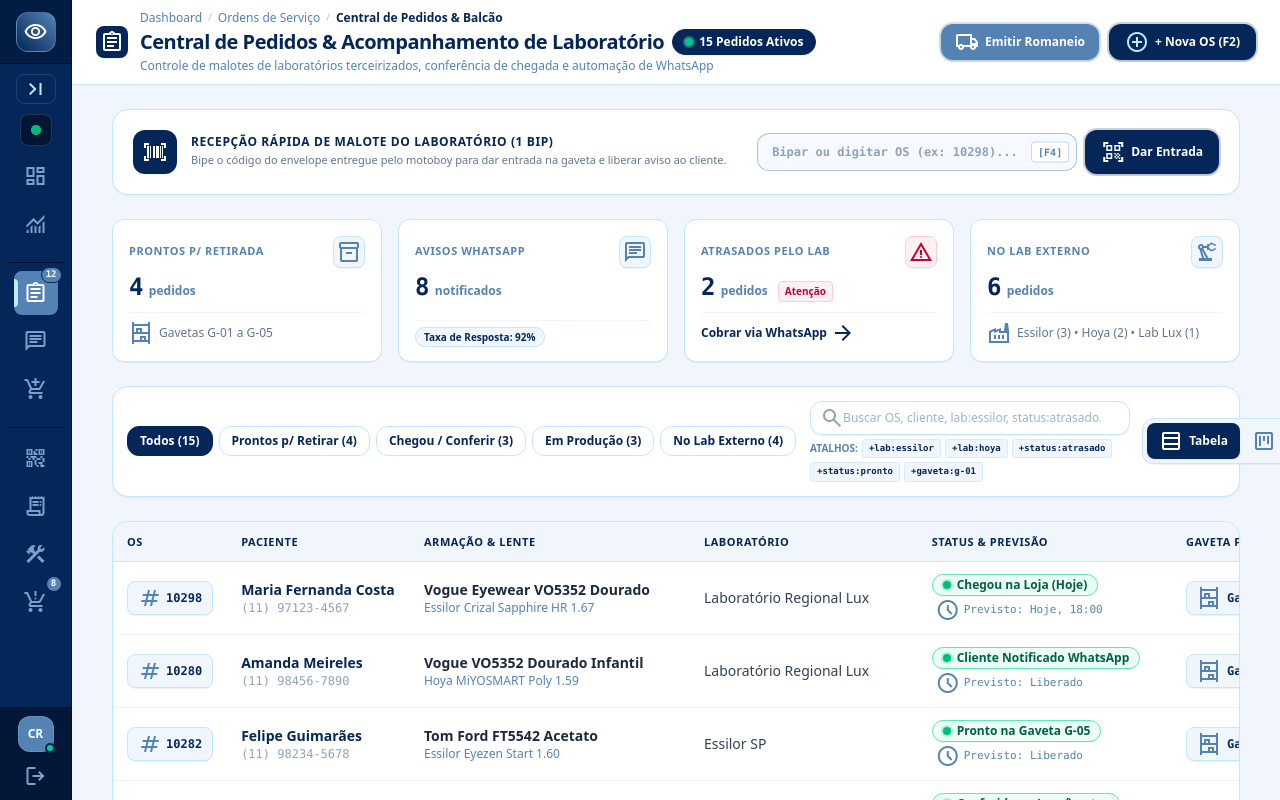
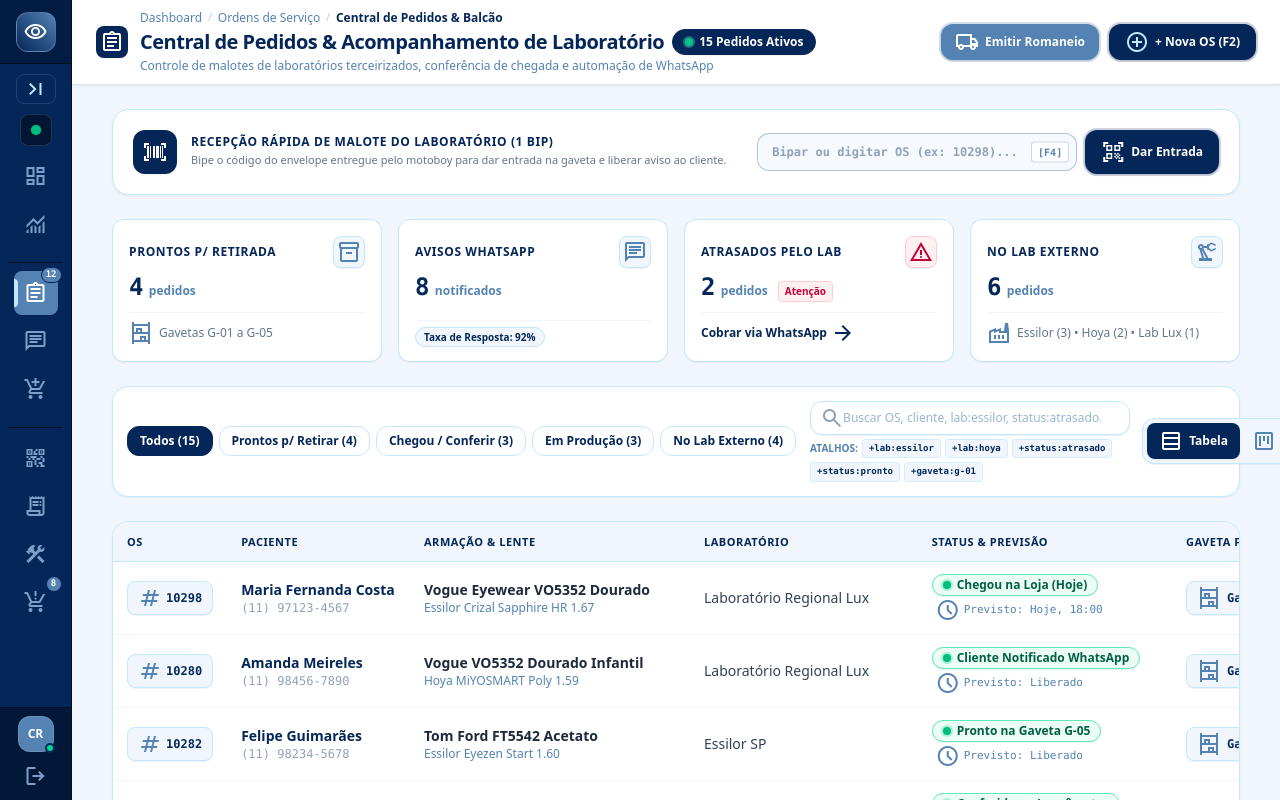
Before and after one commit to Macieljs/Fatura-otica, a Next.js app: page /ordens-de-servico/fila in a window 1280 px wide. Shown: the top 800 px of the page. Built offline with nearby package versions, Linux system fonts and the light colour scheme.

Commit message:
fix(design-system): reforcar peso e contraste dos titulos de kpi e metric cards para bold Deep Navy

```diff
--- a/app/ordens-de-servico/fila/page.tsx
+++ b/app/ordens-de-servico/fila/page.tsx
@@ -1111,7 +1111,7 @@ function FilaLaboratorioContent() {
                                     <span className="material-symbols-outlined text-[16px] text-[#5483B3] shrink-0">
                                       person
                                     </span>
-                                    <span className="font-bold truncate text-[13px]" title={item.cliente}>
+                                    <span className="font-extrabold text-[#052659] truncate text-[13px]" title={item.cliente}>
                                       {item.cliente}
                                     </span>
                                   </div>
--- a/components/KpiCard.tsx
+++ b/components/KpiCard.tsx
@@ -78,8 +78,10 @@ export default function KpiCard({
     >
       <div>
         {/* Top Row: Rótulo de Categoria e Squircle de Ícone Clínico */}
-        <div className="flex items-center justify-between text-[#5483B3] text-[10.5px] sm:text-[11px] font-bold uppercase tracking-wider">
-          <span className="truncate pr-2">{title}</span>
+        <div className="flex items-center justify-between gap-2">
+          <span className="truncate pr-1 text-xs font-extrabold uppercase tracking-wider text-[#052659]">
+            {title}
+          </span>
           {icon && (
             <div
               className={`w-8 h-8 rounded-lg border flex items-center justify-center shrink-0 group-hover:scale-105 transition-transform shadow-2xs ${getIconStyles()}`}
--- a/components/MetricCard.tsx
+++ b/components/MetricCard.tsx
@@ -42,8 +42,10 @@ export default function MetricCard({
       className={`bg-white rounded-2xl border border-[#C1E8FF] p-5 flex flex-col justify-between shadow-xs hover:shadow-md hover:-translate-y-0.5 hover:border-[#5483B3] transition-all duration-200 group ${className}`}
     >
       <div>
-        <div className="flex items-center justify-between text-[#5483B3] text-[11px] font-bold uppercase tracking-wider gap-2">
-          <span className="truncate">{label}</span>
+        <div className="flex items-center justify-between gap-2">
+          <span className="truncate text-xs font-extrabold uppercase tracking-wider text-[#052659]">
+            {label}
+          </span>
           <div
             className={`w-10 h-10 rounded-xl border flex items-center justify-center shrink-0 shadow-2xs group-hover:scale-105 transition-transform duration-200 ${iconBoxStyles}`}
           >
--- a/components/SelectableCard.tsx
+++ b/components/SelectableCard.tsx
@@ -76,7 +76,7 @@ export default function SelectableCard({
                 <span className="material-symbols-outlined text-[18px]">{icon}</span>
               </div>
             )}
-            <span className="text-sm font-bold text-[#052659] truncate leading-tight">
+            <span className="text-sm font-extrabold text-[#052659] truncate leading-tight">
               {title}
             </span>
           </div>
```
Also changed, not shown: 1 other file (tests, documents, lock files or other folders).
